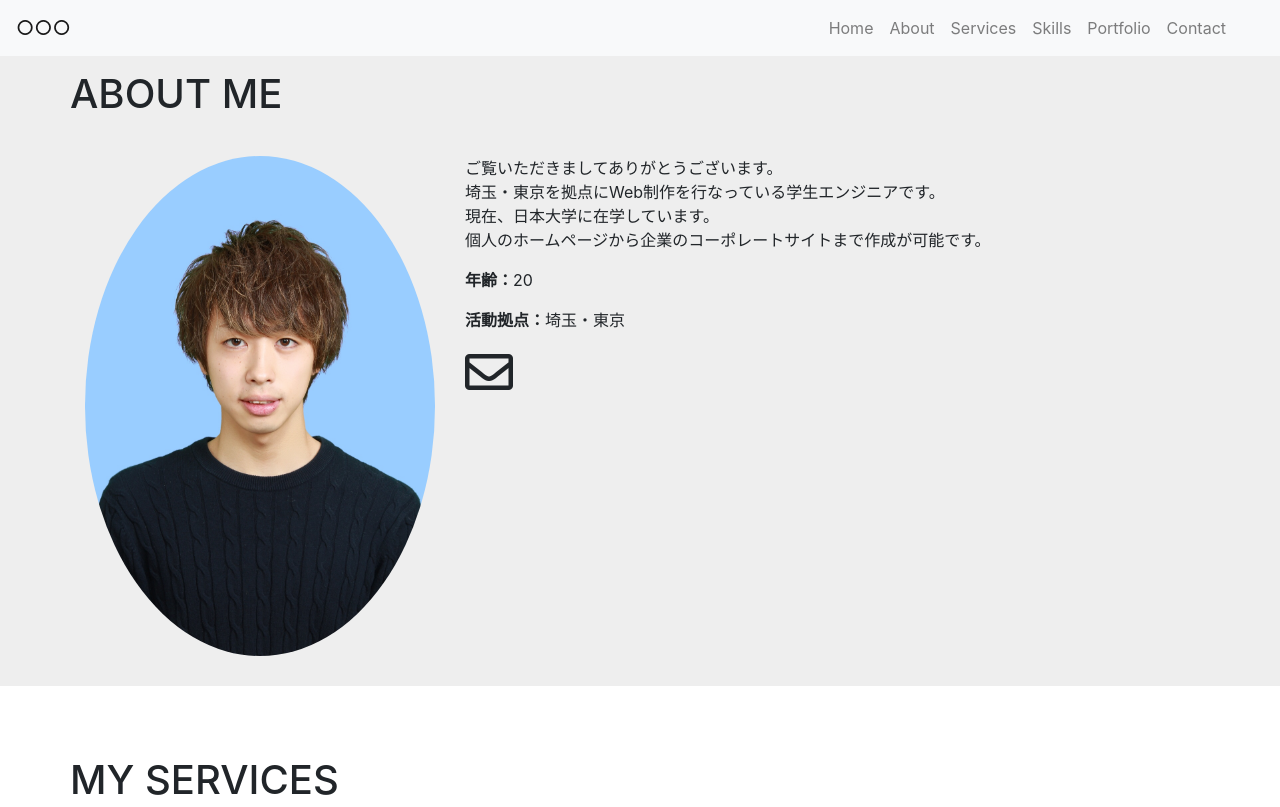
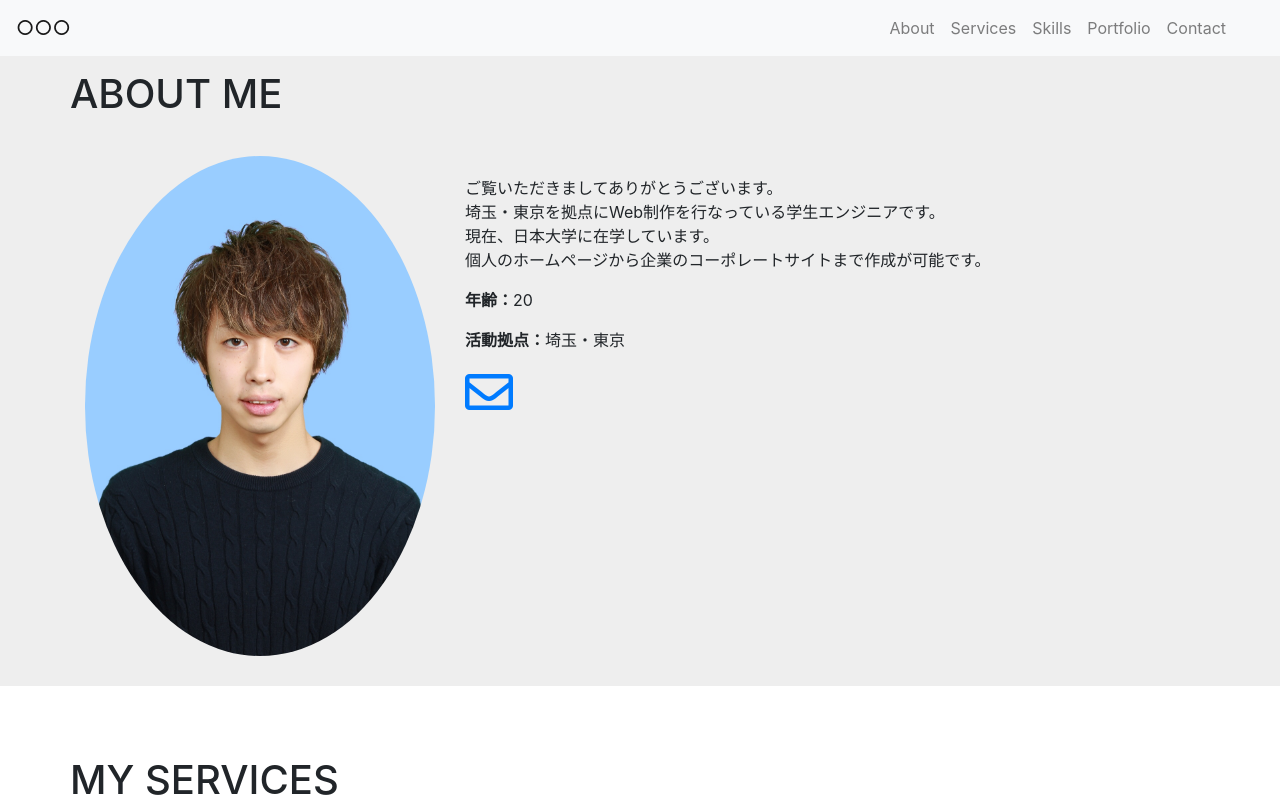
Before and after one commit to kouki1077/myportfolio, a plain HTML site: page index.html in a window 1280 px wide. Shown: the top 807 px of the page. Drawn offline with nearby package versions, Linux system fonts and the light colour scheme.

Commit message:
mailリンク作成

```diff
--- a/index.html
+++ b/index.html
@@ -16,9 +16,9 @@
         </button>
         <div class="collapse navbar-collapse header-right" id="navbarNav">
           <ul class="navbar-nav">
-            <li class="nav-item">
+            <!-- <li class="nav-item">
               <a class="nav-link" href="#">Home <span class="sr-only">(current)</span></a>
-            </li>
+            </li> -->
             <li class="nav-item">
               <a class="nav-link" href="#about">About</a>
             </li>
@@ -50,14 +50,14 @@
           <div class="col-md-4">
             <img src="img/koukiarai.jpg" alt="顔写真" class="aboutPhoto text-center rounded-circle">
           </div>
-          <div class="col-md-8">
+          <div class="col-md-8 about-text">
             <p>ご覧いただきましてありがとうございます。<br>
               埼玉・東京を拠点にWeb制作を行なっている学生エンジニアです。<br>
               現在、日本大学に在学しています。<br>
               個人のホームページから企業のコーポレートサイトまで作成が可能です。</p>
               <p><span class="font-weight-bold">年齢：</span>20</p>
               <p><span class="font-weight-bold">活動拠点：</span>埼玉・東京</p>
-              <i class="far fa-envelope fa-3x"></i>
+              <a href="mailto:kouki.arai.official@gmail.com"><i class="far fa-envelope fa-3x"></i></a>
           </div>
         </div>
 
@@ -144,9 +144,7 @@
         <div class="row">
           <div class="github text-center">
             <a href='https://github.com/kouki1077?tab=repositories'>
-              <div class="maru btn-secondary">
 
-              </div>
             </a>
           </div>
 
--- a/style.css
+++ b/style.css
@@ -39,6 +39,9 @@ nav{
 }
 .fa-envelope{
   height: 50px;
+}
+.about-text{
+  padding-top: 20px;
 }
 
 /* services */
```
